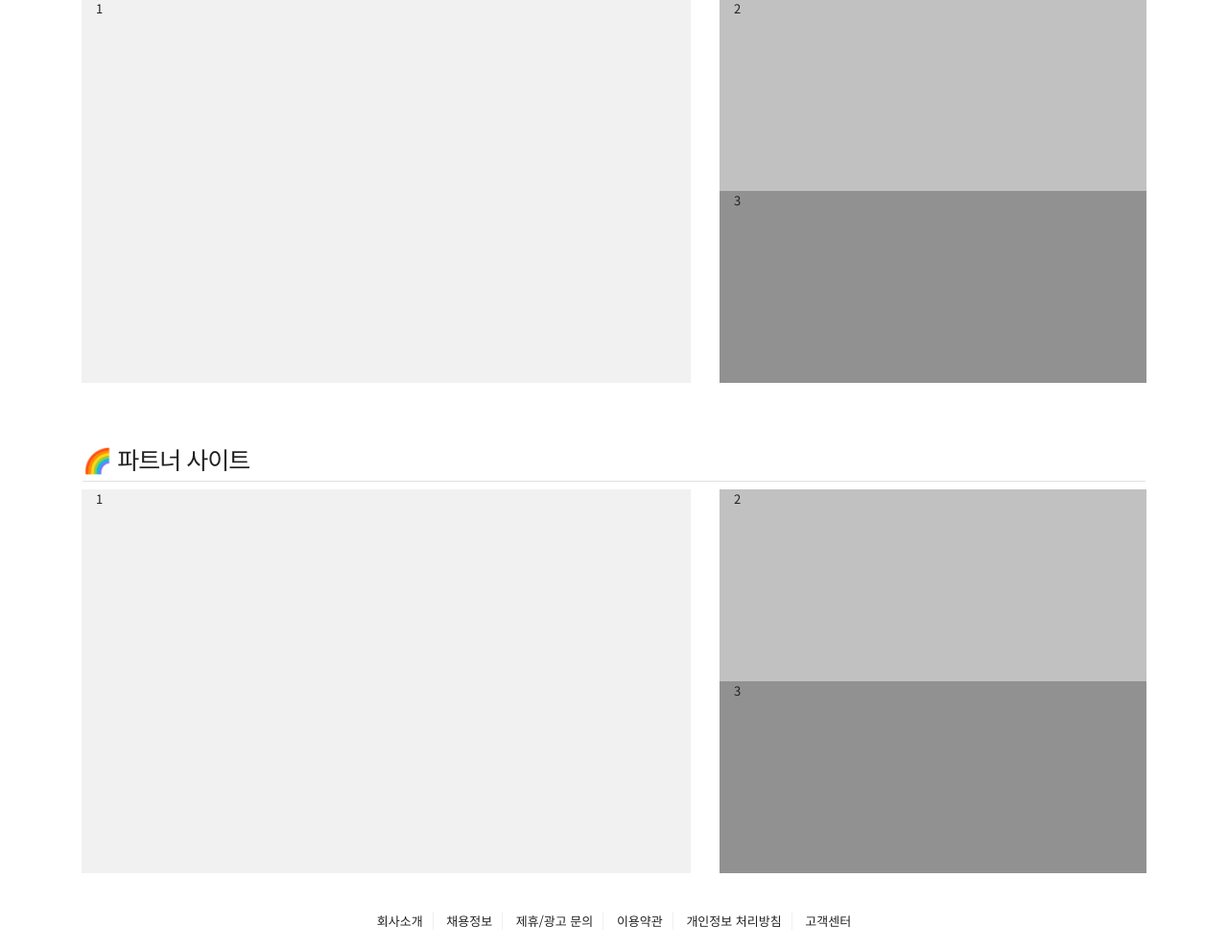
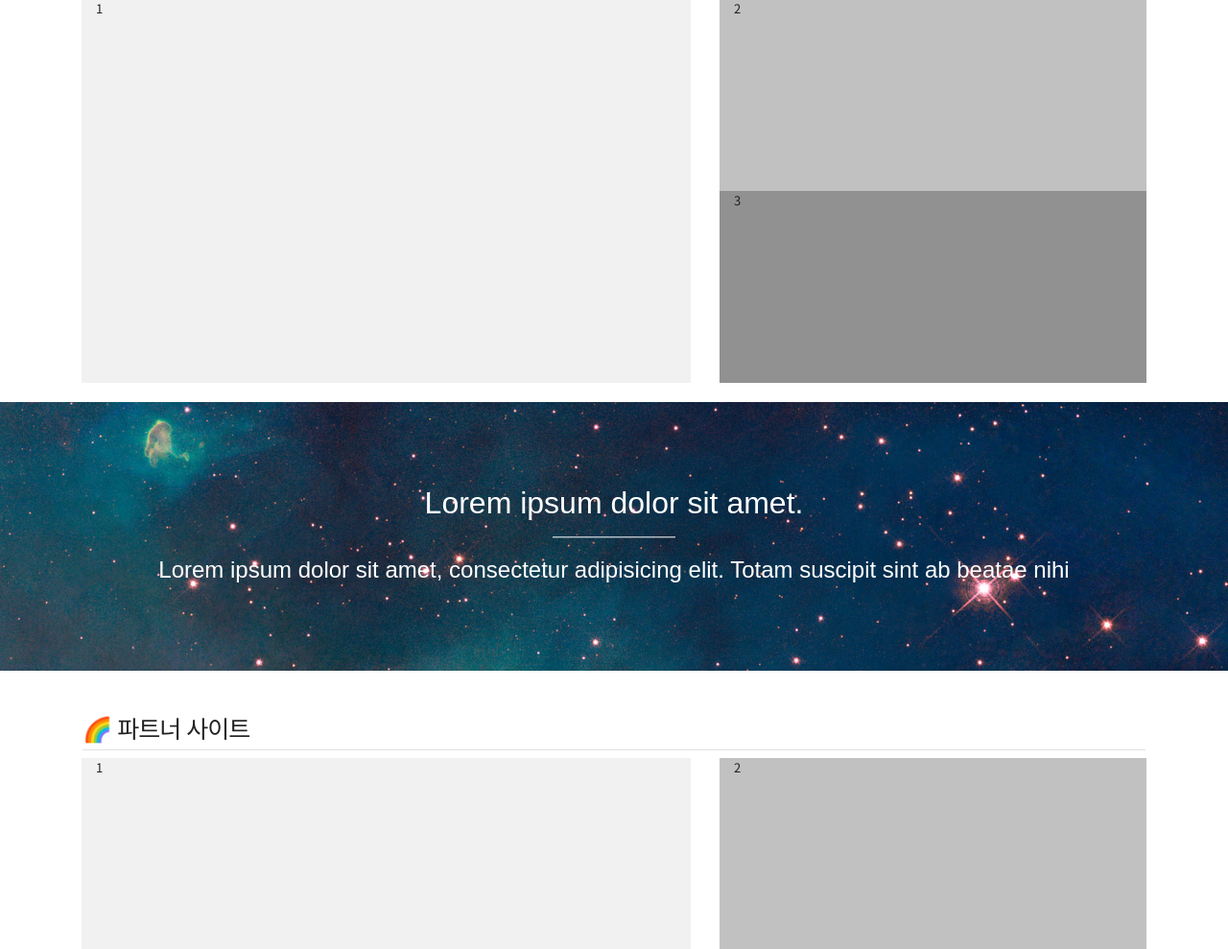
Before and after one commit to aid95/ResponsiveWebDev, a PHP site: page / in a window 1280 px wide. Shown: the part 1021-2010 px from the top of the page at 96% size. Before the commit the page ends 1988 px from the top, so only its background shows below. Run offline with PHP 8.4, Linux system fonts and the light colour scheme; some libraries are stand-ins or nearby versions.

Commit message:
parallax scrolling background 추가

```diff
--- a/assets/css/style.css
+++ b/assets/css/style.css
@@ -11,3 +11,38 @@
 .comp-nav {text-align: center;}
 .comp-nav li {padding: 0 10px; display: inline;}
 .comp-nav li.nav-line {border-right: 1px solid #f0f0f0;}
+
+.scene {
+  height: 35vh;
+  overflow: hidden;
+  background-attachment: fixed;
+  background-size: cover;
+  font-family: 'Source Sans Pro', sans-serif;
+  font-weight: 200;
+}
+.scene.one{
+  background-image: url(../img/heic0910e.jpg);
+}
+.scene header{
+  color:white;
+  max-width: 80%;
+  position: relative;
+  left:50%;
+  top:50%;
+  transform:translateX(-50%) translateY(-50%);
+  font-size:1.5rem;
+  text-align: center;
+}
+.scene header h1{
+  font-size:2rem;
+  margin-bottom: 1rem;
+  font-weight: 300;
+}
+.scene header h1:after{
+  content:'';
+  border-bottom:1px solid white;
+  width:8rem;
+  display: block;
+  margin:0 auto;
+  margin-top:1rem;
+}
--- a/index.php
+++ b/index.php
@@ -181,6 +181,13 @@
     </div>
     <!-- //event list -->
 
+    <section class="scene one">
+        <header>
+            <h1>Lorem ipsum dolor sit amet.</h1> Lorem ipsum dolor sit amet, consectetur adipisicing elit. Totam suscipit sint ab beatae nihi
+        </header>
+    </section>
+    <!-- //parallax scroll background -->
+
     <div class="container-fluid" style="padding: 20px 0 20px 0;">
         <div class="container">
             <div class="row">
```
Also changed, not shown: assets/img/heic0910e.jpg (added).
